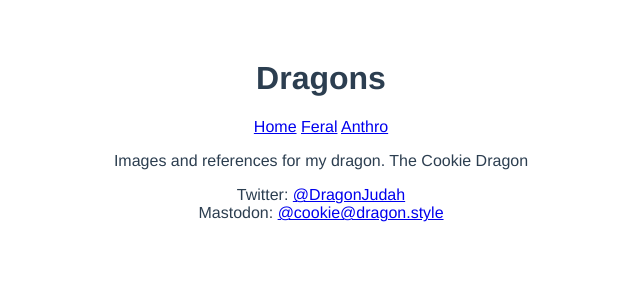
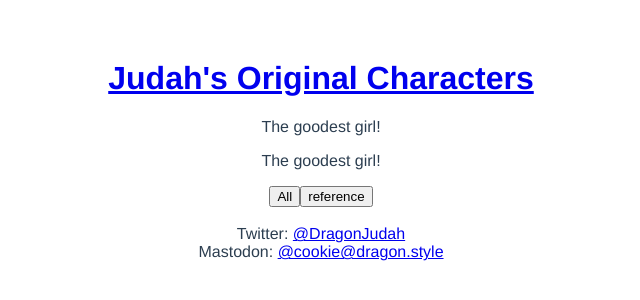
Before and after one commit to judah4/dragon-gallery, a Vue app: page /#/dog in a window 1280 px wide. Shown: the top 300 px of the page, without its empty margins (319-959 px from the left). Built offline with nearby package versions, Linux system fonts and the light colour scheme.

Commit message:
Making multiple oc pages

```diff
--- a/src/App.vue
+++ b/src/App.vue
@@ -1,13 +1,10 @@
 <template>
   <div id="app">
-    <h1>Dragons</h1>
-    <router-link to="/">Home</router-link> <router-link to="/Feral">Feral</router-link> <router-link to="/Anthro">Anthro</router-link>
+    <h1><router-link to="/">Judah's Original Characters</router-link></h1>
 
     <router-view></router-view>
 
     <br/>
-
-    <p>Images and references for my dragon. The Cookie Dragon</p>
 
     <div>
       Twitter: <a href="https://twitter.com/dragonjudah" >@DragonJudah</a>
@@ -21,17 +18,15 @@
 <script>
     import VueRouter from 'vue-router'
     import Home from '@/components/views/Home'
-    import Feral from '@/components/views/Feral'
-    import Anthro from '@/components/views/Anthro'
-    const Foo = { template: '<div>foo</div>' };
-    const Bar = { template: '<div>bar</div>' };
+    import CharacterSheet from '@/components/views/CharacterSheet'
+
+    import CookieDragon from '@/js/dragon.js'
+    import Doggy from '@/js/dog.js'
 
     const routes = [
         { path: '/', component: Home },
-        { path: '/feral', component: Feral },
-        { path: '/anthro', component: Anthro },
-        { path: '/foo', component: Foo },
-        { path: '/bar', component: Bar }
+        { path: '/dragon', component: CharacterSheet, props: { character: CookieDragon } },
+        { path: '/dog', component: CharacterSheet, props: { character: Doggy } },
     ];
 
     const router = new VueRouter({
--- a/src/components/DragonGallery.vue
+++ b/src/components/DragonGallery.vue
@@ -1,5 +1,15 @@
 <template>
+    <div>
+        <div>
+            <button v-on:click="filterType=''" >All</button>
+            <template v-for="(type, typeIndex) in types">
+                <button :key="typeIndex" v-on:click="filterType=type" >{{type}}</button>
+
+            </template>
+        </div>
         <div class="container">
+
+
         <gallery :images="filteredImages" :index="index" @close="index = null"></gallery>
             <div
                     class="image"
@@ -8,6 +18,7 @@
                     @click="index = imageIndex"
                     :style="{ backgroundImage: 'url(' + (image.href ? image.href : image) + ')', width: '300px', height: '200px' }"
             ></div>
+        </div>
     </div>
 </template>
 
@@ -18,16 +29,16 @@
         components: {
             'gallery': VueGallery
         },
-        props: ['types'],
+        props: { types: Array, images: Array },
         computed: {
             filteredImages : function() {
 
-                if(!this.types || !this.types.length)
+                if(!this.filterType)
                     return this.images;
 
                 var imgs = [];
                 for(var cnt = 0; cnt < this.images.length; cnt++) {
-                    if(this.types.indexOf( this.images[cnt].type) !== -1) {
+                    if(this.filterType == this.images[cnt].type) {
                         imgs.push(this.images[cnt]);
                     }
                 }
@@ -37,112 +48,7 @@
         },
         data: function () {
             return {
-                images: [
-                    {
-                        title: 'The Cookie Dragon',
-                        href: 'images/commission___baby_dragon_by_raizy-d6xqz3x.png',
-                        description: 'Original Commission from Chu. And most of these images are from Chu.',
-                        type: "feral",
-                    },
-                    {
-                        title: 'The Cookie Dragon',
-                        href: 'images/9-judah.png',
-                        type: "feral",
-                    },
-                    {
-                        title: 'Dragon April 2016',
-                        href: 'images/chu_dragon_April_2016.png',
-                        type: "feral",
-                    },
-                    {
-                        title: 'Dragon May 2016',
-                        href: 'images/chu_dragon_May_2016.png',
-                        type: "feral",
-                    },
-                    {
-                        title: 'Cookie Dragon',
-                        href: 'images/dragon1Apple.png',
-                        description: 'Commissioned from Appledapple!',
-                        type: "feral",
-                    },
-                    {
-                        title: 'Christmas Cookie Dragon',
-                        href: 'images/dragonChristmas.png',
-                        description: 'Commissioned from Appledapple!',
-                        type: "feral",
-                    },
-                    /*{
-                        title: 'Old Cookie Dragon Games Logo',
-                        href: 'images/cookieDragonGames_RGB.png',
-                        description: 'The old logo for my game stuff',
-                        type: "feral",
-                    },*/
-                    {
-                        title: 'Halloween Cookie Dragon',
-                        href: 'images/holloweenDragon.png',
-                        description: 'Dragon dressed as a charmander for halloween',
-                        type: "feral",
-                    },
-                    {
-                        title: 'Christmas Cookie Dragon',
-                        href: 'images/judah4-christmas_cookie_dragon.png',
-                        type: "feral",
-                    },
-                    {
-                        title: 'Sleeping Dragon',
-                        href: 'images/judah4---sleeping-dragon-animation.gif',
-                        description: 'Animated sleeping dragon. Very tired.',
-                        type: "feral",
-                    },
-                    {
-                        title: 'ZZZ... Dragon',
-                        href: 'images/UpsideDownDragon.jpg',
-                        description: 'The dragon is even more tired.',
-                        type: "feral",
-                    },
-                    {
-                        title: 'Circel Dragon',
-                        href: 'images/judah-circle_dragon.png',
-                        type: "feral",
-                    },
-                    /*{
-                        title: 'Cookie Dragon Games Logo',
-                        href: 'images/CookieDragon2_Color.png',
-                        description: 'The logo for my single person game studio!',
-                        type: "feral",
-                    },*/
-                    {
-                        title: 'Lineless Icon',
-                        href: 'images/2018/10_12_1judahlineless.png',
-                        description: 'Icon from @faunbutt',
-                        type: "feral",
-                    },
-                    {
-                        title: 'Neon Badge',
-                        href: 'images/2019/1-JudahNeonBadge.jpg',
-                        description: 'Badge from https://twitter.com/Lumaberry',
-                        type: "feral",
-                    },
-                    {
-                        title: 'Chibi Dragon',
-                        href: 'images/2020/frogbuttdragon.png',
-                        description: 'From https://twitter.com/TheFrogButt. January 2020',
-                        type: "feral",
-                    },
-                    {
-                        title: 'Dragon Emotes',
-                        href: 'images/2020/frostDragonEmotes.jpg',
-                        description: 'From https://twitter.com/Elegant_frost. March 2020',
-                        type: "feral",
-                    },
-                    {
-                        title: 'Cookie Dragon With Cookies',
-                        href: 'images/2020/OtherEric_CookieDragon_Commish.png',
-                        description: 'From TheOtherEric. December 2020',
-                        type: "anthro",
-                    },
-
-                ],
+                filterType: '',
                 index: null
             };
         }
--- /dev/null
+++ b/src/components/views/CharacterSheet.vue
@@ -0,0 +1,30 @@
+<template>
+<div>
+  <p>{{character.Description}}</p>
+    <p>{{character.Description}}</p>
+    <DragonGallery :types="character.Types" :images="character.Images" />
+
+</div>
+</template>
+
+<script>
+import DragonGallery from '../DragonGallery.vue'
+
+
+export default {
+  name: 'CharacterSheet',
+  components: {
+      DragonGallery
+  },
+  props: ['character'],
+  data: function() {
+    return {
+    }
+  }
+}
+</script>
+
+<!-- Add "scoped" attribute to limit CSS to this component only -->
+<style scoped>
+
+</style>
--- /dev/null
+++ b/src/js/dog.js
@@ -0,0 +1,15 @@
+
+export default {
+    Name: "Untitled Dog",
+    Description: "The goodest girl!",
+    Types: ["reference"],
+    Images: [
+        /*{
+            title: 'Ref',
+            href: 'images/commission___baby_dragon_by_raizy-d6xqz3x.png',
+            description: 'Character referece',
+            type: "reference",
+        },*/
+
+    ],
+};
--- /dev/null
+++ b/src/js/dragon.js
@@ -0,0 +1,113 @@
+
+export default {
+    Name: "Cookie Dragon",
+    Description: "The Cookie Dragon, Judah's dragon self. Images and references for my dragon. The Cookie Dragon",
+    Types: ["feral", "anthro"],
+    Images: [
+
+        {
+            title: 'The Cookie Dragon',
+            href: 'images/commission___baby_dragon_by_raizy-d6xqz3x.png',
+            description: 'Original Commission from Chu. And most of these images are from Chu.',
+            type: "feral",
+        },
+        {
+            title: 'The Cookie Dragon',
+            href: 'images/9-judah.png',
+            type: "feral",
+        },
+        {
+            title: 'Dragon April 2016',
+            href: 'images/chu_dragon_April_2016.png',
+            type: "feral",
+        },
+        {
+            title: 'Dragon May 2016',
+            href: 'images/chu_dragon_May_2016.png',
+            type: "feral",
+        },
+        {
+            title: 'Cookie Dragon',
+            href: 'images/dragon1Apple.png',
+            description: 'Commissioned from Appledapple!',
+            type: "feral",
+        },
+        {
+            title: 'Christmas Cookie Dragon',
+            href: 'images/dragonChristmas.png',
+            description: 'Commissioned from Appledapple!',
+            type: "feral",
+        },
+        /*{
+            title: 'Old Cookie Dragon Games Logo',
+            href: 'images/cookieDragonGames_RGB.png',
+            description: 'The old logo for my game stuff',
+            type: "feral",
+        },*/
+        {
+            title: 'Halloween Cookie Dragon',
+            href: 'images/holloweenDragon.png',
+            description: 'Dragon dressed as a charmander for halloween',
+            type: "feral",
+        },
+        {
+            title: 'Christmas Cookie Dragon',
+            href: 'images/judah4-christmas_cookie_dragon.png',
+            type: "feral",
+        },
+        {
+            title: 'Sleeping Dragon',
+            href: 'images/judah4---sleeping-dragon-animation.gif',
+            description: 'Animated sleeping dragon. Very tired.',
+            type: "feral",
+        },
+        {
+            title: 'ZZZ... Dragon',
+            href: 'images/UpsideDownDragon.jpg',
+            description: 'The dragon is even more tired.',
+            type: "feral",
+        },
+        {
+            title: 'Circel Dragon',
+            href: 'images/judah-circle_dragon.png',
+            type: "feral",
+        },
+        /*{
+            title: 'Cookie Dragon Games Logo',
+            href: 'images/CookieDragon2_Color.png',
+            description: 'The logo for my single person game studio!',
+            type: "feral",
+        },*/
+        {
+            title: 'Lineless Icon',
+            href: 'images/2018/10_12_1judahlineless.png',
+            description: 'Icon from @faunbutt',
+            type: "feral",
+        },
+        {
+            title: 'Neon Badge',
+            href: 'images/2019/1-JudahNeonBadge.jpg',
+            description: 'Badge from https://twitter.com/Lumaberry',
+            type: "feral",
+        },
+        {
+            title: 'Chibi Dragon',
+            href: 'images/2020/frogbuttdragon.png',
+            description: 'From https://twitter.com/TheFrogButt. January 2020',
+            type: "feral",
+        },
+        {
+            title: 'Dragon Emotes',
+            href: 'images/2020/frostDragonEmotes.jpg',
+            description: 'From https://twitter.com/Elegant_frost. March 2020',
+            type: "feral",
+        },
+        {
+            title: 'Cookie Dragon With Cookies',
+            href: 'images/2020/OtherEric_CookieDragon_Commish.png',
+            description: 'From TheOtherEric. December 2020',
+            type: "anthro",
+        },
+
+    ],
+};
```
Also changed, not shown: src/components/views/Home.vue (+11 -4 lines). Lines whose indentation alone changed are shown as unchanged.
